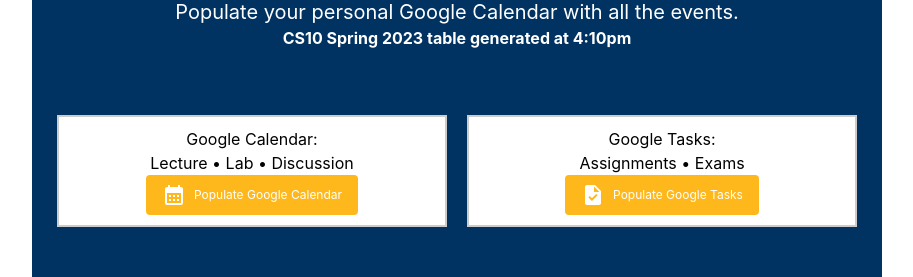
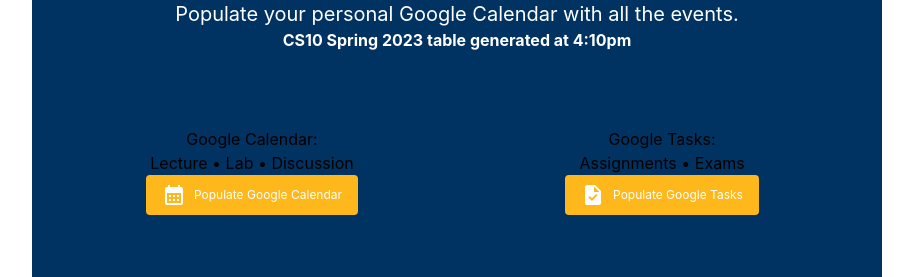
Before and after one commit to Mehul-Gandhi/CourseCraft, a React (Create React App) app in the folder my-app/: page /calendar in a window 1280 px wide. Shown: the top 277 px of the page, without its empty margins (183-1096 px from the left). Built offline with nearby package versions, Linux system fonts and the light colour scheme.

Commit message:
Change styling for timeline

```diff
--- a/my-app/src/components/TimeLine.js
+++ b/my-app/src/components/TimeLine.js
@@ -6,7 +6,6 @@
 
     return (
         <div className="container" >
-            <h1 className="title">Status</h1>
             <ul className="timeline">
                 {items.map((item, index) => (
                     <li
--- a/my-app/src/styles/TimeLine.css
+++ b/my-app/src/styles/TimeLine.css
@@ -2,7 +2,8 @@
     width: 75%;
     margin: 40px auto;
     font-family: 'Dosis', sans-serif;
-    background: white !important;
+    background-color: #003262 !important;
+    border:#003262
 }
 
 
@@ -13,7 +14,7 @@
 }
 
 
-.title a {
+.container .title h1 {
     color: #4caf50;
     text-decoration: none;
 
```
